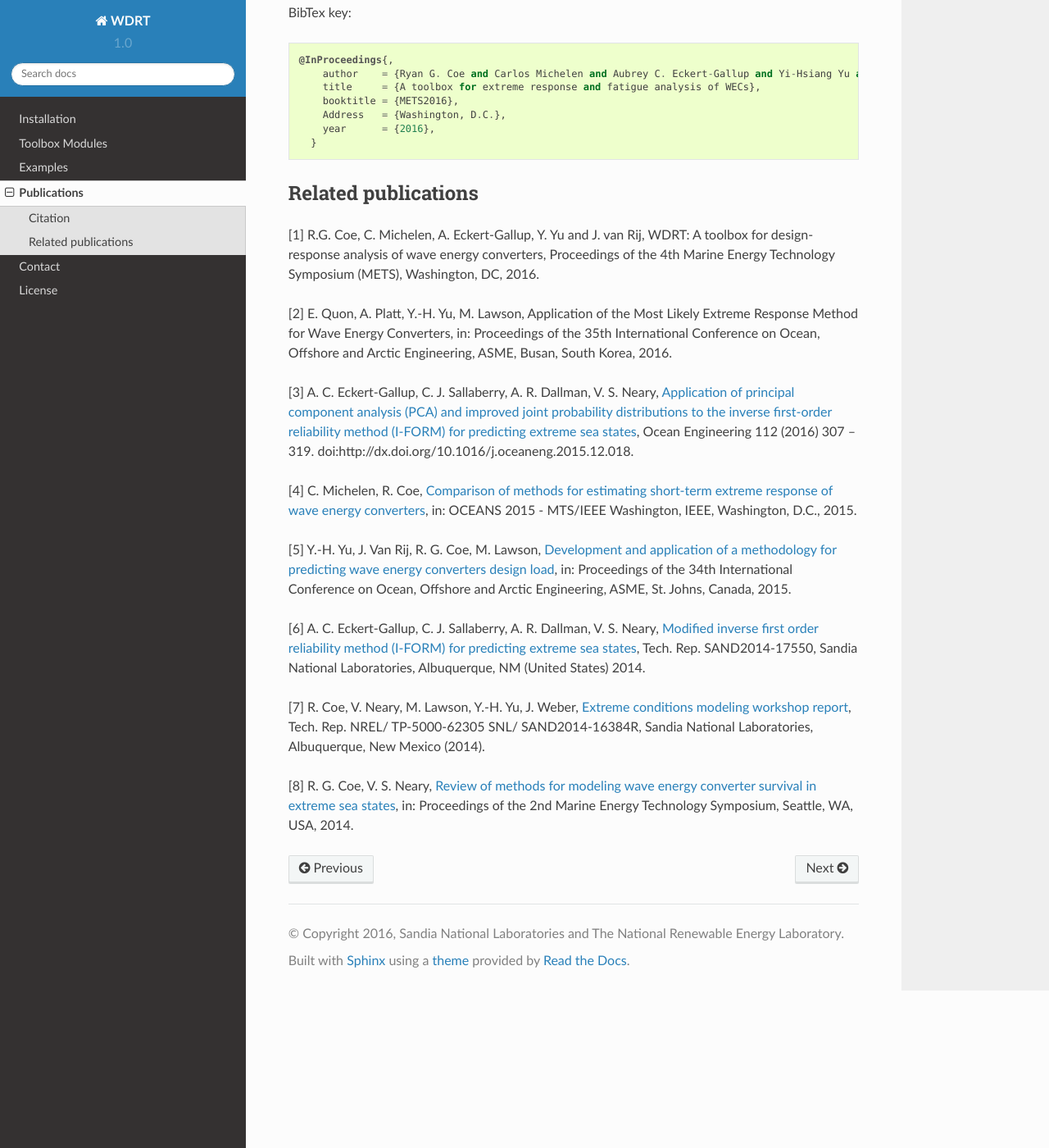
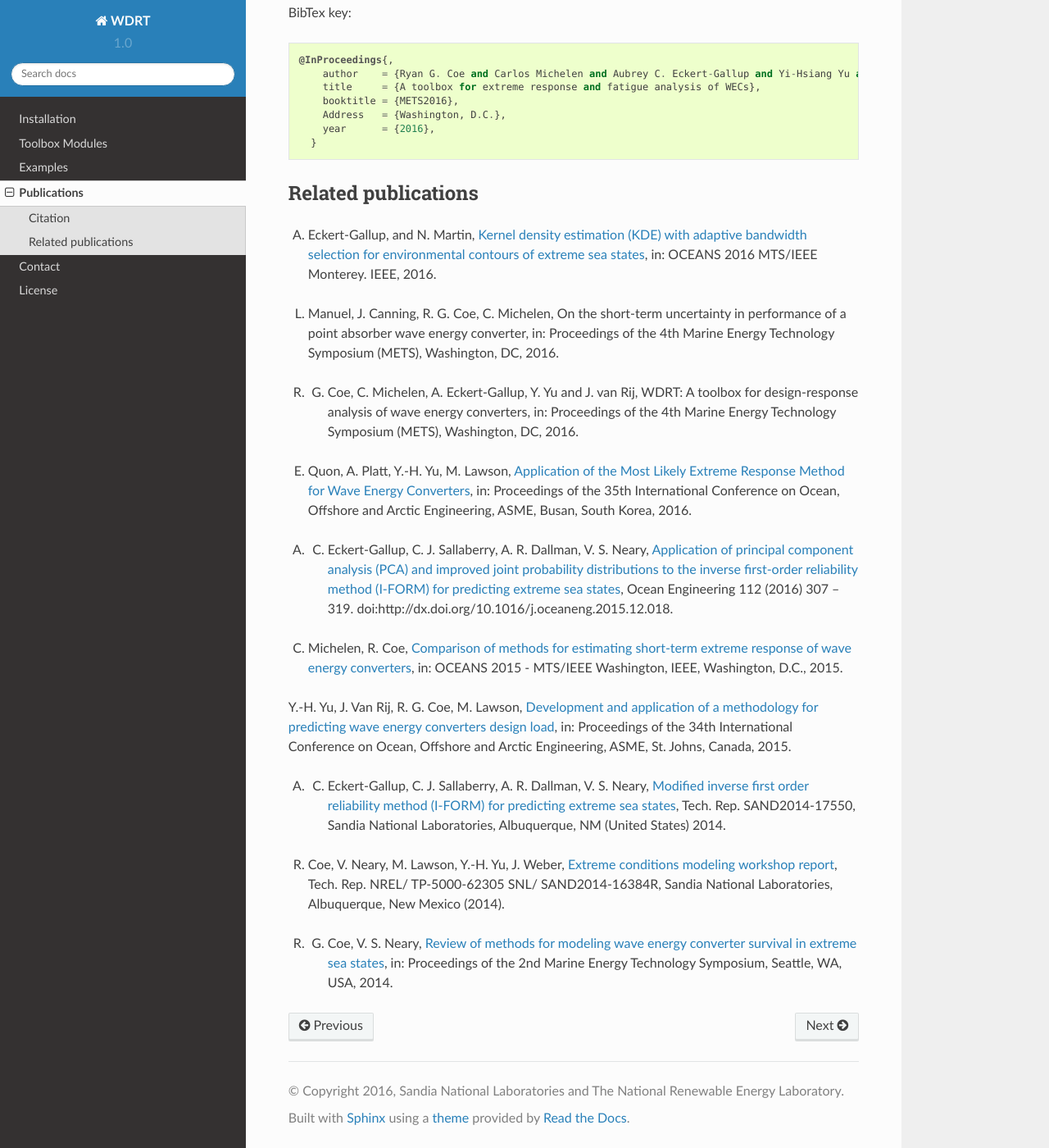
Before and after one commit to beseng/WDRT, a Sphinx documentation site: the page built from doc/publications.rst, in a window 1280 px wide and 1400 px high, scrolled down 404 px. Shown: the whole window at 82% size. Built offline with Sphinx 7.4.7 and the Read the Docs theme 2.0.0, drawn with Linux system fonts in a browser that asks for light colours.

Commit message:
update publications list

```diff
--- a/doc/publications.rst
+++ b/doc/publications.rst
@@ -23,18 +23,22 @@ BibTex key::
 Related publications
 --------------------
 
-[1] R.G. Coe, C. Michelen, A. Eckert-Gallup, Y. Yu and J. van Rij, WDRT: A toolbox for design-response analysis of wave energy converters, Proceedings of the 4th Marine Energy Technology Symposium (METS), Washington, DC, 2016.
+A. Eckert-Gallup, and N. Martin, `Kernel density estimation (KDE) with adaptive bandwidth selection for environmental contours of extreme sea states <http://ieeexplore.ieee.org/abstract/document/7761150/>`_, in: OCEANS 2016 MTS/IEEE Monterey. IEEE, 2016.
 
-[2] E. Quon, A. Platt, Y.-H. Yu, M. Lawson, Application of the Most Likely Extreme Response Method for Wave Energy Converters, in: Proceedings of the 35th International Conference on Ocean, Offshore and Arctic Engineering, ASME, Busan, South Korea, 2016.
+L. Manuel, J. Canning, R. G. Coe, C. Michelen, On the short-term uncertainty in performance of a point absorber wave energy converter, in: Proceedings of the 4th Marine Energy Technology Symposium (METS), Washington, DC, 2016.
 
-[3] A. C. Eckert-Gallup, C. J. Sallaberry, A. R. Dallman, V. S. Neary, `Application of principal component analysis (PCA) and improved joint probability distributions to the inverse first-order reliability method (I-FORM) for predicting extreme sea states <http://www.sciencedirect.com/science/article/pii/S0029801815006721>`_, Ocean Engineering 112 (2016) 307 – 319. doi:http://dx.doi.org/10.1016/j.oceaneng.2015.12.018.
+R. G. Coe, C. Michelen, A. Eckert-Gallup, Y. Yu and J. van Rij, WDRT: A toolbox for design-response analysis of wave energy converters, in: Proceedings of the 4th Marine Energy Technology Symposium (METS), Washington, DC, 2016.
 
-[4] C. Michelen, R. Coe, `Comparison of methods for estimating short-term extreme response of wave energy converters <http://ieeexplore.ieee.org/xpls/abs_all.jsp?arnumber=7401878&tag=1>`_, in: OCEANS 2015 - MTS/IEEE Washington, IEEE, Washington, D.C., 2015.
+E. Quon, A. Platt, Y.-H. Yu, M. Lawson, `Application of the Most Likely Extreme Response Method for Wave Energy Converters <http://www.nrel.gov/docs/fy16osti/65926.pdf>`_, in: Proceedings of the 35th International Conference on Ocean, Offshore and Arctic Engineering, ASME, Busan, South Korea, 2016.
 
-[5] Y.-H. Yu, J. Van Rij, R. G. Coe, M. Lawson, `Development and application of a methodology for predicting wave energy converters design load <http://proceedings.asmedigitalcollection.asme.org/proceeding.aspx?articleID=2465994>`_, in: Proceedings of the 34th International Conference on Ocean, Offshore and Arctic Engineering, ASME, St. Johns, Canada, 2015.
+A. C. Eckert-Gallup, C. J. Sallaberry, A. R. Dallman, V. S. Neary, `Application of principal component analysis (PCA) and improved joint probability distributions to the inverse first-order reliability method (I-FORM) for predicting extreme sea states <http://www.sciencedirect.com/science/article/pii/S0029801815006721>`_, Ocean Engineering 112 (2016) 307 – 319. doi:http://dx.doi.org/10.1016/j.oceaneng.2015.12.018.
 
-[6] A. C. Eckert-Gallup, C. J. Sallaberry, A. R. Dallman, V. S. Neary, `Modified inverse first order reliability method (I-FORM) for predicting extreme sea states <https://www.google.com/url?sa=t&rct=j&q=&esrc=s&source=web&cd=1&cad=rja&uact=8&ved=0CCMQFjAAahUKEwiShYidmcLIAhVIlIgKHe6tAsw&url=http%3A%2F%2Fprod.sandia.gov%2Ftechlib%2Faccess-control.cgi%2F2014%2F1417550.pdf&usg=AFQjCNGaXmRbm0SvIS3zrIxd0z14q3BVYg&sig2=cLHjej-znRIW3fIIGlh5_Q>`_, Tech. Rep. SAND2014-17550, Sandia National Laboratories, Albuquerque, NM (United States) 2014.
+C. Michelen, R. Coe, `Comparison of methods for estimating short-term extreme response of wave energy converters <http://ieeexplore.ieee.org/xpls/abs_all.jsp?arnumber=7401878&tag=1>`_, in: OCEANS 2015 - MTS/IEEE Washington, IEEE, Washington, D.C., 2015.
 
-[7] R. Coe, V. Neary, M. Lawson, Y.-H. Yu, J. Weber, `Extreme conditions modeling workshop report <http://prod-http-80-800498448.us-east-1.elb.amazonaws.com/w/images/8/81/WEC_Extreme_Conditions_Modeling_Workshop_Report.pdf>`_, Tech. Rep. NREL/ TP-5000-62305 SNL/ SAND2014-16384R, Sandia National Laboratories, Albuquerque, New Mexico (2014).
+Y.-H. Yu, J. Van Rij, R. G. Coe, M. Lawson, `Development and application of a methodology for predicting wave energy converters design load <http://proceedings.asmedigitalcollection.asme.org/proceeding.aspx?articleID=2465994>`_, in: Proceedings of the 34th International Conference on Ocean, Offshore and Arctic Engineering, ASME, St. Johns, Canada, 2015.
 
-[8] R. G. Coe, V. S. Neary, `Review of methods for modeling wave energy converter survival in extreme sea states <http://vtechworks.lib.vt.edu/bitstream/handle/10919/49221/101-Coe.pdf?sequence=1&isAllowed=y>`_, in: Proceedings of the 2nd Marine Energy Technology Symposium, Seattle, WA, USA, 2014.
+A. C. Eckert-Gallup, C. J. Sallaberry, A. R. Dallman, V. S. Neary, `Modified inverse first order reliability method (I-FORM) for predicting extreme sea states <https://www.google.com/url?sa=t&rct=j&q=&esrc=s&source=web&cd=1&cad=rja&uact=8&ved=0CCMQFjAAahUKEwiShYidmcLIAhVIlIgKHe6tAsw&url=http%3A%2F%2Fprod.sandia.gov%2Ftechlib%2Faccess-control.cgi%2F2014%2F1417550.pdf&usg=AFQjCNGaXmRbm0SvIS3zrIxd0z14q3BVYg&sig2=cLHjej-znRIW3fIIGlh5_Q>`_, Tech. Rep. SAND2014-17550, Sandia National Laboratories, Albuquerque, NM (United States) 2014.
+
+R. Coe, V. Neary, M. Lawson, Y.-H. Yu, J. Weber, `Extreme conditions modeling workshop report <http://prod-http-80-800498448.us-east-1.elb.amazonaws.com/w/images/8/81/WEC_Extreme_Conditions_Modeling_Workshop_Report.pdf>`_, Tech. Rep. NREL/ TP-5000-62305 SNL/ SAND2014-16384R, Sandia National Laboratories, Albuquerque, New Mexico (2014).
+
+R. G. Coe, V. S. Neary, `Review of methods for modeling wave energy converter survival in extreme sea states <http://vtechworks.lib.vt.edu/bitstream/handle/10919/49221/101-Coe.pdf?sequence=1&isAllowed=y>`_, in: Proceedings of the 2nd Marine Energy Technology Symposium, Seattle, WA, USA, 2014.
```
